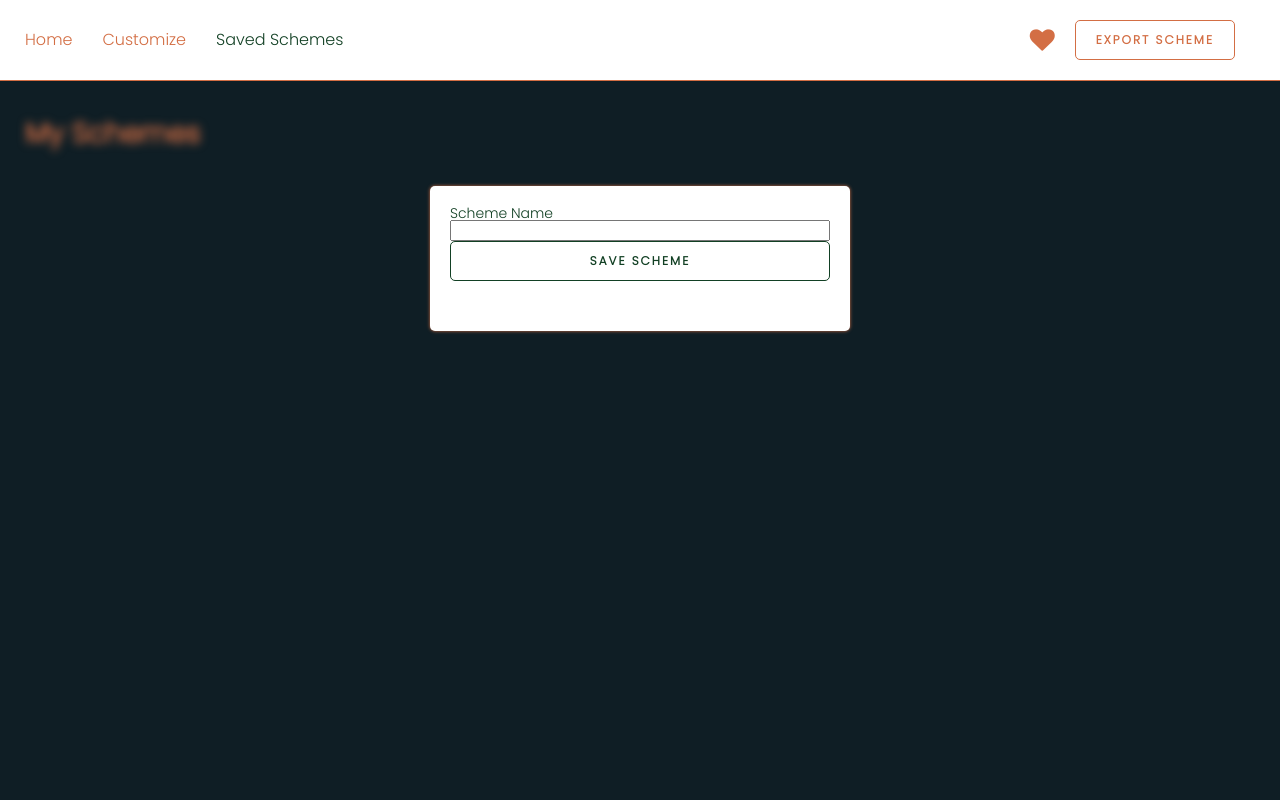
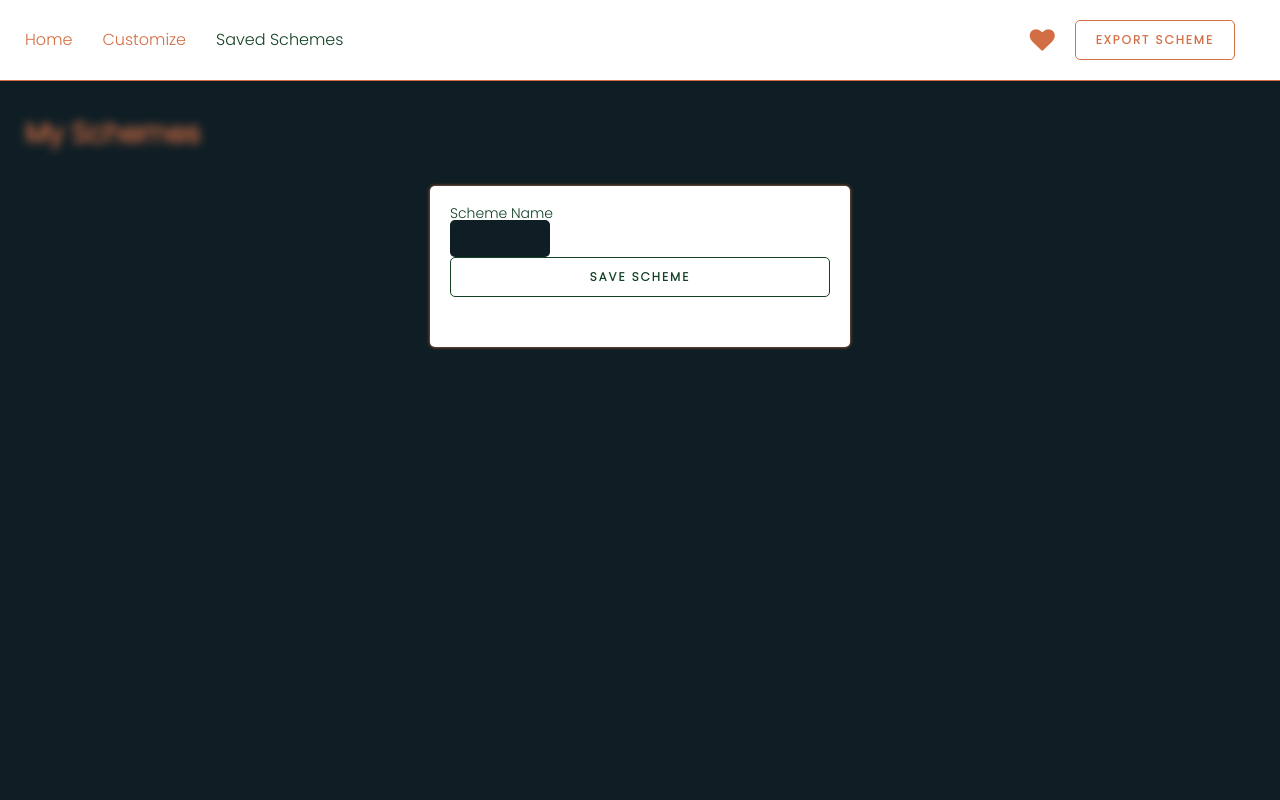
Before and after one commit to GregaE/color-schemer, a Vue app: page /saved in a window 1280 px wide. Both pictures are taken after a click on the icon 1042 px from the left and 40 px from the top of the page. Shown: the top 800 px of the page. Built offline with nearby package versions, Linux system fonts and the light colour scheme; no server answers.

Commit message:
Fix user schemes input styling + size (width adjustment)

```diff
--- a/src/components/SaveModal.vue
+++ b/src/components/SaveModal.vue
@@ -46,7 +46,7 @@ export default {
   <Modal>
     <form @submit="saveScheme">
       <label for="scheme-name">Scheme Name</label>
-      <input id="scheme-name" v-model="nameInput" />
+      <input type="text" id="scheme-name" v-model="nameInput" />
       <Button type="submit" variant="primary">Save Scheme</Button>
     </form>
   </Modal>
@@ -58,5 +58,10 @@ form {
   display: flex;
   flex-direction: column;
   padding: 2rem;
+
+  input[type="text"] {
+    background-color: var(--bg-primary);
+    color: var(--text-primary);
+  }
 }
 </style>
--- a/src/components/UserScheme/UserScheme.vue
+++ b/src/components/UserScheme/UserScheme.vue
@@ -84,13 +84,16 @@ export default {
   }
 
   p {
+    width: 100%;
+    text-align: center;
     span {
       line-height: 3.8rem;
     }
-    input {
+    input[type="text"] {
       background-color: var(--bg-primary);
       color: var(--text-primary);
       font-size: 1.5rem;
+      width: 14rem;
     }
   }
 }
```
